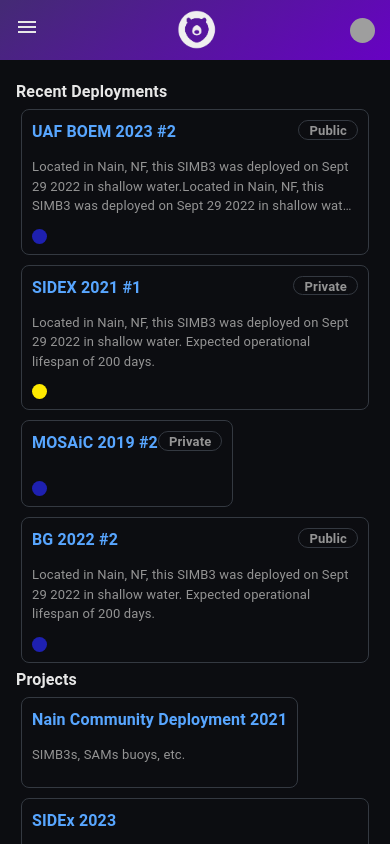
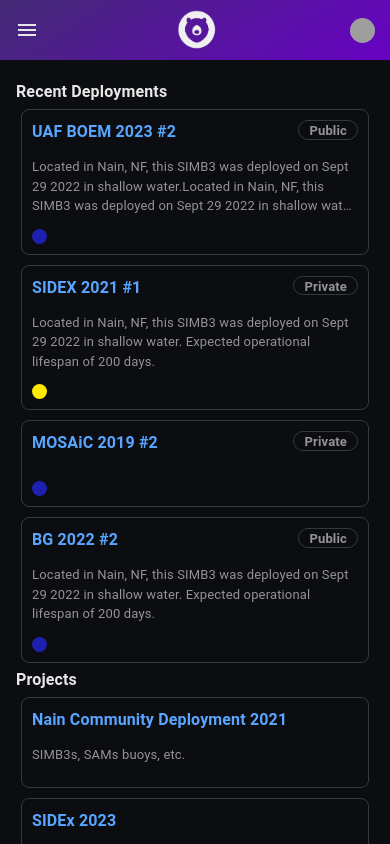
Before and after one commit to cplanck/project-bear-frontend, a Next.js app: page /dashboard/overview in a window 390 px wide. Built offline with nearby package versions, Linux system fonts and the light colour scheme; grey boxes are pictures that could not be loaded.

Commit message:
more updated

```diff
--- a/src/components/dashboard/ModifyButton.js
+++ b/src/components/dashboard/ModifyButton.js
@@ -8,7 +8,7 @@ import MenuItem from '@mui/material/MenuItem';
 import MenuList from '@mui/material/MenuList';
 import Link from 'next/link';
 import Stack from '@mui/material/Stack';
-import dbstyles from './Dashboard.module.css'
+import dbstyles from '@/components/dashboard/Dashboard.module.css'
 import styles from '@/components/instrument/Instrument.module.css'
 import KeyboardArrowDownOutlinedIcon from '@mui/icons-material/KeyboardArrowDownOutlined';
 import StarOutlinedIcon from '@mui/icons-material/StarOutlined';
--- a/src/components/general/TopNav.js
+++ b/src/components/general/TopNav.js
@@ -105,7 +105,7 @@ export default function TopNav(props){
                     <Link href='/dashboard/overview'>
                         <Image src={logo} className={[styles.topNavLogo, 'hideOnSmall'].join(' ')} alt="User profile picture" />
                     </Link>
-                    <div className='showOnSmall'>
+                    <div className='showOnSmall flex' >
                         <MenuIcon style={{color: 'var(--dark-theme-text-main)'}}  onClick={()=>{setSmallMenuOpen(!smallMenuOpen)}}/>
                     </div>
                     <SearchBar displayClass={'hideOnSmall'} grow={true}/>
--- a/src/styles/style.css
+++ b/src/styles/style.css
@@ -507,6 +507,14 @@ input:-webkit-autofill {
   flex-direction: column;
 }
 
+.flexCenterAlignCenter {
+  display: flex;
+  align-items: center;
+  justify-content: center;
+  /* border: 2px solid red; */
+  text-align: center;
+}
+
 .flexColumn {
   display: flex;
   align-items: flex-start;
@@ -579,6 +587,7 @@ input:-webkit-autofill {
 .overviewDeploymentCardWrapper {
   border: 0px solid purple;
   padding: 5px 5px 5px 5px;
+  width: 100%;
 }
 
 .overViewStatusStar {
@@ -945,6 +954,10 @@ input[type="file"] {
     display: block;
   }
 
+  .showOnSmall.flex {
+    display: flex;
+  }
+
   .hideOnSmall {
     display: none;
   }
```
